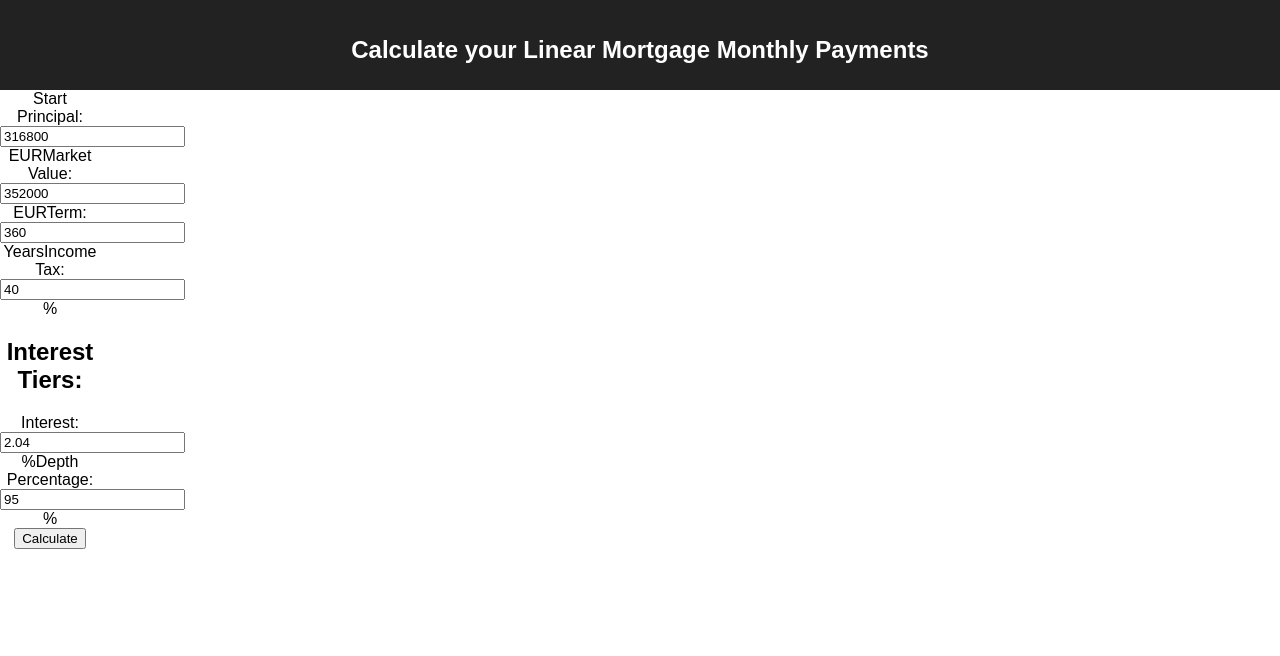
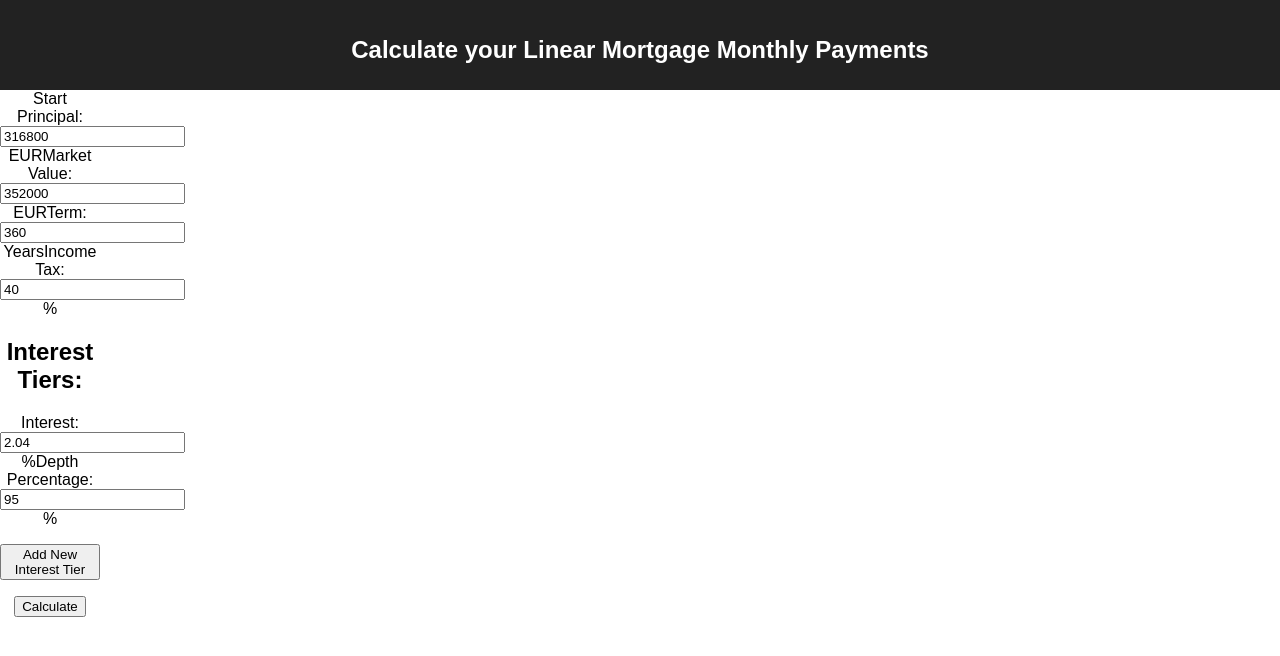
Before and after one commit to lealoureiro/mortgage-calculator-web, a React (Create React App) app: page / in a window 1280 px wide. Shown: the top 656 px of the page. Built offline with nearby package versions, Linux system fonts and the light colour scheme.

Commit message:
adding state to hold interest tiers

```diff
--- a/src/App.js
+++ b/src/App.js
@@ -18,7 +18,7 @@ class App extends Component {
     return (
       <div className="App">
         <Banner/>
-        <MonthlyPaymentsForm onSubmit={this.showMonthlyPayments} />
+        <MonthlyPaymentsForm onComputedResult={this.showMonthlyPayments} />
         <MonthlyPaymentsTable monthlyPayments={this.state.monthlyPayments} />
       </div>
     );
--- a/src/InterestTiersForm.js
+++ b/src/InterestTiersForm.js
@@ -3,13 +3,36 @@ import InterestTierInput from './InterestTierInput'
 
 class InterestTiersForm extends Component {
 
+  state = {
+    interestTiers: ['tier1']
+  }
+
+  addNewInterestTier = (e) => {
+
+    var newState = this.state.interestTiers.slice();
+    newState.push('tier' + this.state.interestTiers.length);
+    this.state({interestTiers: newState});
+    e.preventDefault();
+
+  }
+
+
   render() {
     return (
-      <div>
+      <div className="interest tier form">
 
         <h2>Interest Tiers:</h2>
 
-        <InterestTierInput />
+        <div id="interest-tier-list">
+
+          {
+            this.state.interestTiers.map((e) => {return <InterestTierInput />})
+          }
+
+        </div>
+
+        <p><button onClick={this.addNewInterestTier}>Add New Interest Tier</button></p>
+
 
       </div>
     );
--- a/src/MonthlyPaymentsForm.js
+++ b/src/MonthlyPaymentsForm.js
@@ -23,7 +23,7 @@ class MonthlyPaymentsForm extends Component {
     const months = parseInt(this.months.current.value, 10);
     const incomeTax = parseInt(this.incomeTax.current.value, 10);
 
-    const { onSubmit } = this.props;
+    const { onComputedResult } = this.props;
 
     const inputData = {
       initialPrincipal,
@@ -43,7 +43,7 @@ class MonthlyPaymentsForm extends Component {
       inputData,
       {headers}
     ).then((result) => {
-      onSubmit(result.data);
+      onComputedResult(result.data);
     })
     .catch((error) => {
       console.log(error.response.errorMessage)
@@ -56,7 +56,7 @@ class MonthlyPaymentsForm extends Component {
     return (
       <div className={'input-form'}>
 
-        <form onSubmit={this.calculateMonthlyPayments}>
+        <form >
 
           <label>Start Principal:</label>
           <input ref={this.initialPrincipal} type="text" defaultValue="316800"/>
@@ -76,7 +76,7 @@ class MonthlyPaymentsForm extends Component {
 
           <InterestTiersForm />
 
-          <button>Calculate</button>
+          <button onClick={this.calculateMonthlyPayments}>Calculate</button>
 
         </form>
 
```
